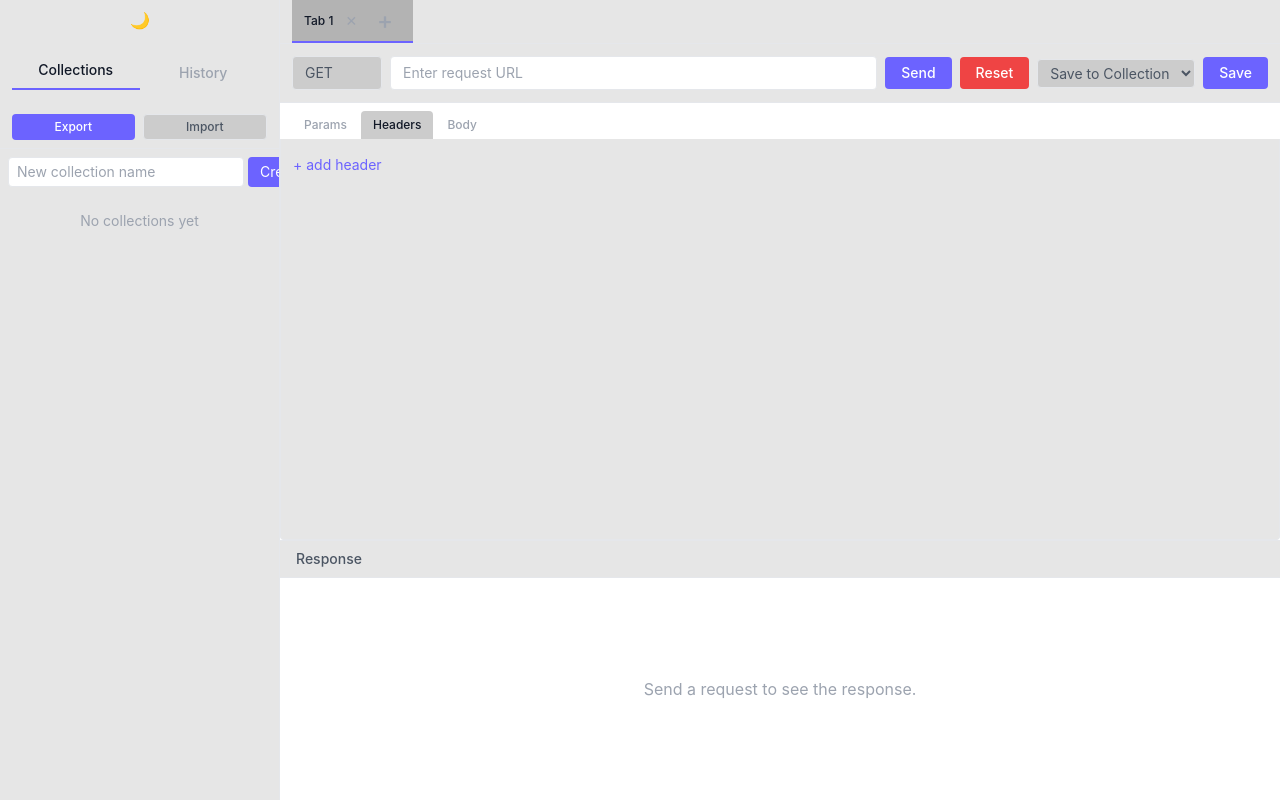
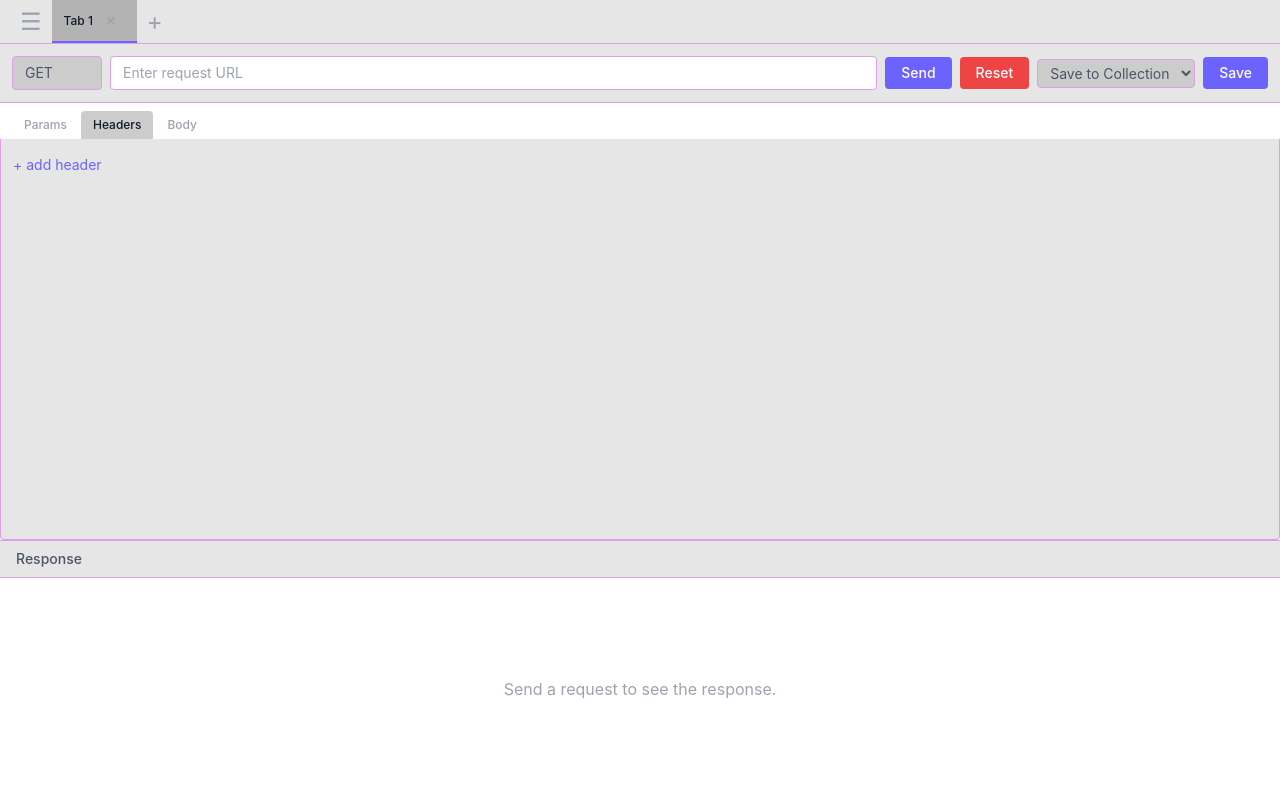
Before and after one commit to Hosein0withg/postman, a React (Vite) app: page / in a window 1280 px wide. Built offline with nearby package versions, Linux system fonts and the light colour scheme.

Commit message:
bug fix and toggle sidebar

```diff
--- a/src/App.tsx
+++ b/src/App.tsx
@@ -50,6 +50,12 @@ function App() {
             autoSave.flush();
         };
     }, [appData]);
+
+    const [isSidebarOpen, setIsSidebarOpen] = useState(false);
+    const toggleSidebar = () => {
+        setIsSidebarOpen(!isSidebarOpen);
+    };
+
 
     const updateAppData = (newData: Partial<AppData>) => {
         setAppData((prevData) => ({ ...prevData, ...newData }));
@@ -347,7 +353,7 @@ function App() {
     };
 
     return (
-        <div className="flex h-screen">
+        <div className="flex h-screen overflow-hidden bg-(--bg-primary)">
             <Sidebar
                 history={appData.history}
                 collections={appData.collections}
@@ -361,6 +367,7 @@ function App() {
                 onExportCollections={exportCollections}
                 onImportCollections={importCollections}
                 fileInputRef={fileInputRef}
+                isSidebarOpen={isSidebarOpen}
             />
 
             <div className="flex min-w-0 flex-1 flex-col">
@@ -370,9 +377,10 @@ function App() {
                     onAddTab={addNewTab}
                     onSwitchTab={switchTab}
                     onCloseTab={closeTab}
+                    onToggleSidebar={toggleSidebar}
                 />
 
-                <div className="flex min-h-0 flex-1 flex-col">
+                <div className="flex min-h-0 flex-1 flex-col overflow-hidden">
                     <RequestDiv
                         onSendRequest={sendRequest}
                         onResetResponse={resetResponse}
--- a/src/components/main/tab/TabDiv.tsx
+++ b/src/components/main/tab/TabDiv.tsx
@@ -6,6 +6,7 @@ interface TabsProps {
     onAddTab: () => void;
     onSwitchTab: (tabId: string) => void;
     onCloseTab: (tabId: string) => void;
+    onToggleSidebar: () => void;
 }
 
 function TabDiv({
@@ -14,9 +15,16 @@ function TabDiv({
     onAddTab,
     onSwitchTab,
     onCloseTab,
+    onToggleSidebar,
 }: TabsProps) {
     return (
         <div className="flex items-center h-11 bg-(--bg-secondary) border-b border-(--border-color) px-3 gap-0.5 overflow-x-auto overflow-y-hidden">
+            <button
+                onClick={onToggleSidebar}
+                className="h-full text-2xl px-2 text-(--text-muted) hover:text-(--accent) hover:bg-(--bg-hover) transition-colors rounded flex items-center shrink-0"
+            >
+                ☰
+            </button>
             {tabs.map((tab) => (
                 <div
                     key={tab.id}
@@ -41,14 +49,14 @@ function TabDiv({
                     >
                         ✕
                     </button>
-                    <button
-                        onClick={onAddTab}
-                        className="h-full text-2xl px-2 text-(--text-muted) hover:text-(--status-success) hover:bg-(--bg-hover) transition-colors rounded-t-sm flex items-center"
-                    >
-                        +
-                    </button>
                 </div>
             ))}
+            <button
+                onClick={onAddTab}
+                className="h-full text-2xl px-2 text-(--text-muted) hover:text-(--status-success) hover:bg-(--bg-hover) transition-colors rounded-t-sm flex items-center"
+            >
+                +
+            </button>
         </div>
     );
 }
--- a/src/components/sidebar/sidebar.tsx
+++ b/src/components/sidebar/sidebar.tsx
@@ -21,6 +21,7 @@ interface SidebarProps {
     onExportCollections: () => void;
     onImportCollections: (event: React.ChangeEvent<HTMLInputElement>) => void;
     fileInputRef: RefObject<HTMLInputElement | null>;
+    isSidebarOpen: boolean;
 }
 
 function Sidebar({
@@ -36,6 +37,7 @@ function Sidebar({
     onExportCollections,
     onImportCollections,
     fileInputRef,
+    isSidebarOpen,
 }: SidebarProps) {
     const [activeView, setActiveView] = useState<"history" | "collections">(
         "collections",
@@ -43,7 +45,12 @@ function Sidebar({
     const { theme, toggleTheme } = useTheme();
 
     return (
-        <aside className="w-70 bg-(--bg-secondary) border-r border-(--border-color) flex flex-col shrink-0">
+        <aside
+            className={`bg-(--bg-secondary) flex flex-col shrink-0 overflow-hidden transition-[width] duration-300 ease-in-out ${
+                isSidebarOpen ? "w-70 border-r border-(--border-color)" : "w-0"
+            }`}
+        >
+            <div className="w-70 h-full flex flex-col">
                 <button
                     onClick={toggleTheme}
                     className="mx-auto flex justify-around p-2 w-fit rounded hover:bg-(--bg-hover) transition-colors text-(--text-secondary)"
@@ -115,6 +122,7 @@ function Sidebar({
                         />
                     )}
                 </div>
+            </div>
         </aside>
     );
 }
--- a/src/index.css
+++ b/src/index.css
@@ -34,7 +34,7 @@
     --bg-hover: #f1f5f9;
 
     /* Borders */
-    --border-color: #e5e7eb;
+    --border-color: #dc9fe8;
 
     /* Text */
     --text-primary: #111827;
```
Also changed, not shown: 1 other file (tests, documents, lock files or other folders). Lines whose indentation alone changed are shown as unchanged.
